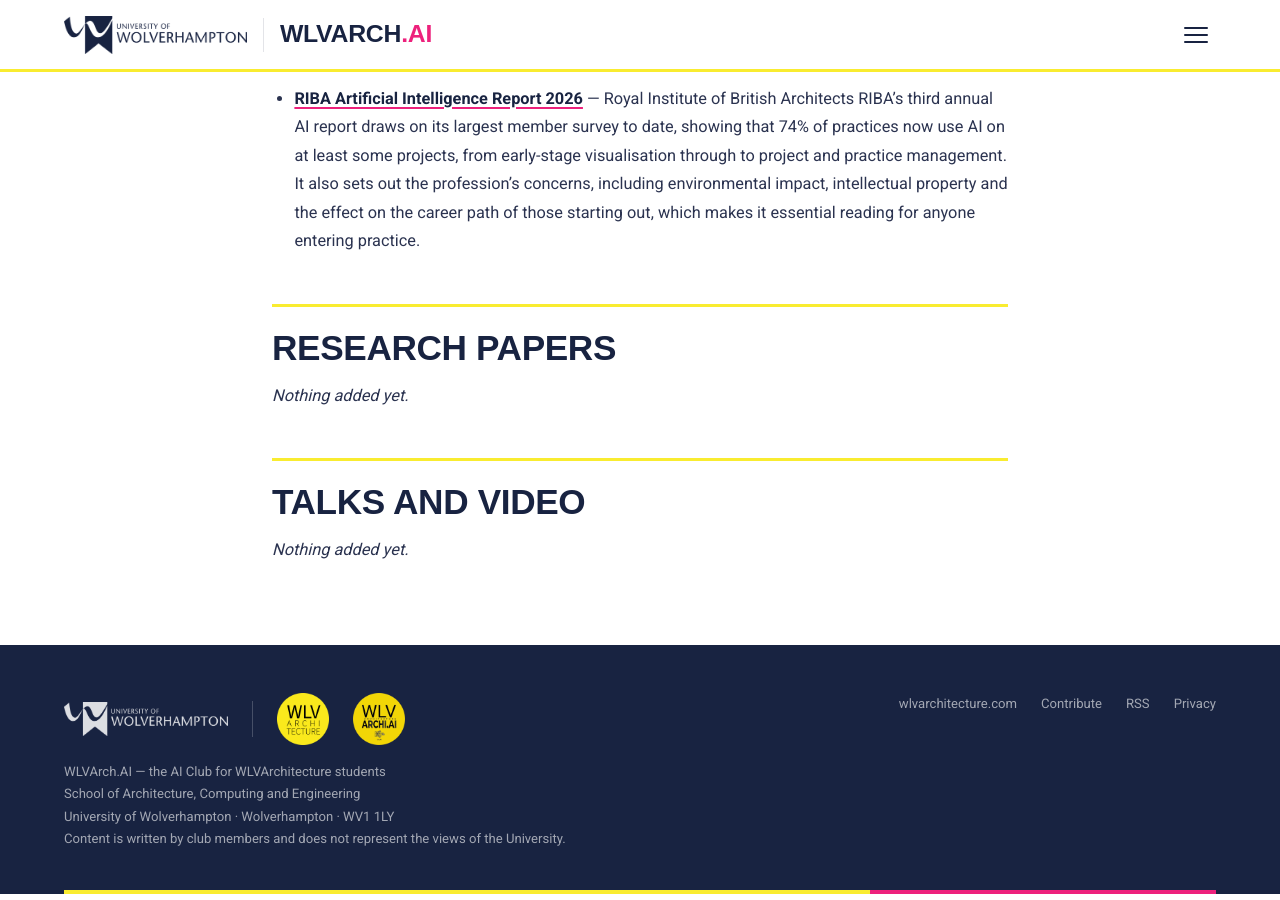
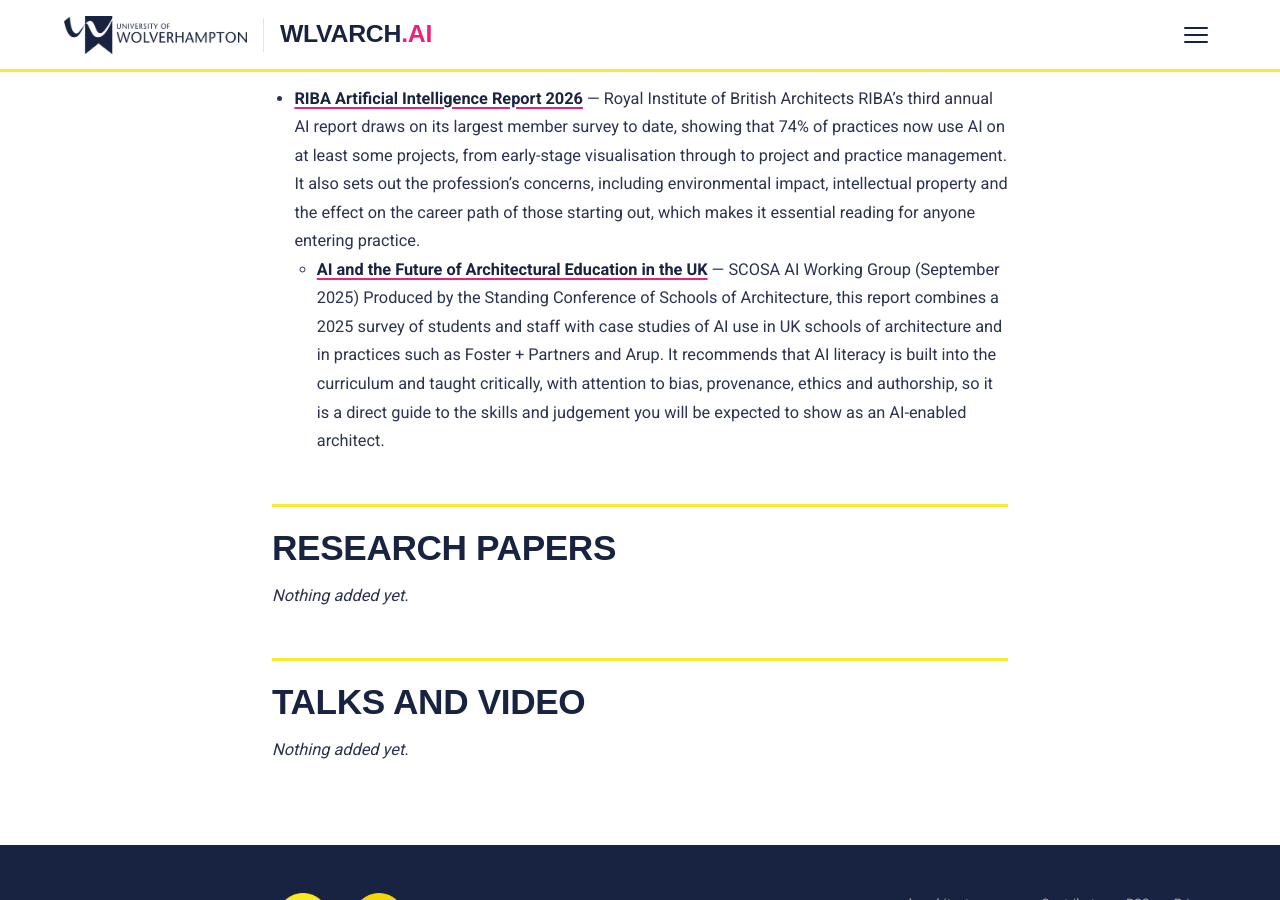
Before and after one commit to wlvarch-ai/wlvarch-ai.github.io, a Jekyll site: the page built from reading.md, in a window 1280 px wide and 900 px high, scrolled down 696 px. Built offline with Jekyll 4.4.1, drawn with Linux system fonts in a browser that asks for light colours; some web fonts are replaced.

Commit message:
Add report on AI and architectural education
Added a new report on AI and architectural education in the UK, highlighting its importance in the curriculum.

```diff
--- a/reading.md
+++ b/reading.md
@@ -18,6 +18,8 @@ Add an entry only if you have read the source. Give the full reference, a link,
 - [**RIBA Artificial Intelligence Report 2026**](https://www.riba.org/work/insights-and-resources/ai-report/) — Royal Institute of British Architects
   RIBA's third annual AI report draws on its largest member survey to date, showing that 74% of practices now use AI on at least some projects, from early-stage visualisation through to project and practice management. It also sets out the profession's concerns, including environmental impact, intellectual property and the effect on the career path of those starting out, which makes it essential reading for anyone entering practice.
 
+  - [**AI and the Future of Architectural Education in the UK**](https://www.scosa.org.uk/_files/ugd/379c04_68f2ea1c9a9742b19f749584c6eb1e61.pdf) — SCOSA AI Working Group (September 2025)
+  Produced by the Standing Conference of Schools of Architecture, this report combines a 2025 survey of students and staff with case studies of AI use in UK schools of architecture and in practices such as Foster + Partners and Arup. It recommends that AI literacy is built into the curriculum and taught critically, with attention to bias, provenance, ethics and authorship, so it is a direct guide to the skills and judgement you will be expected to show as an AI-enabled architect.
 
 ## Research papers
 
```
